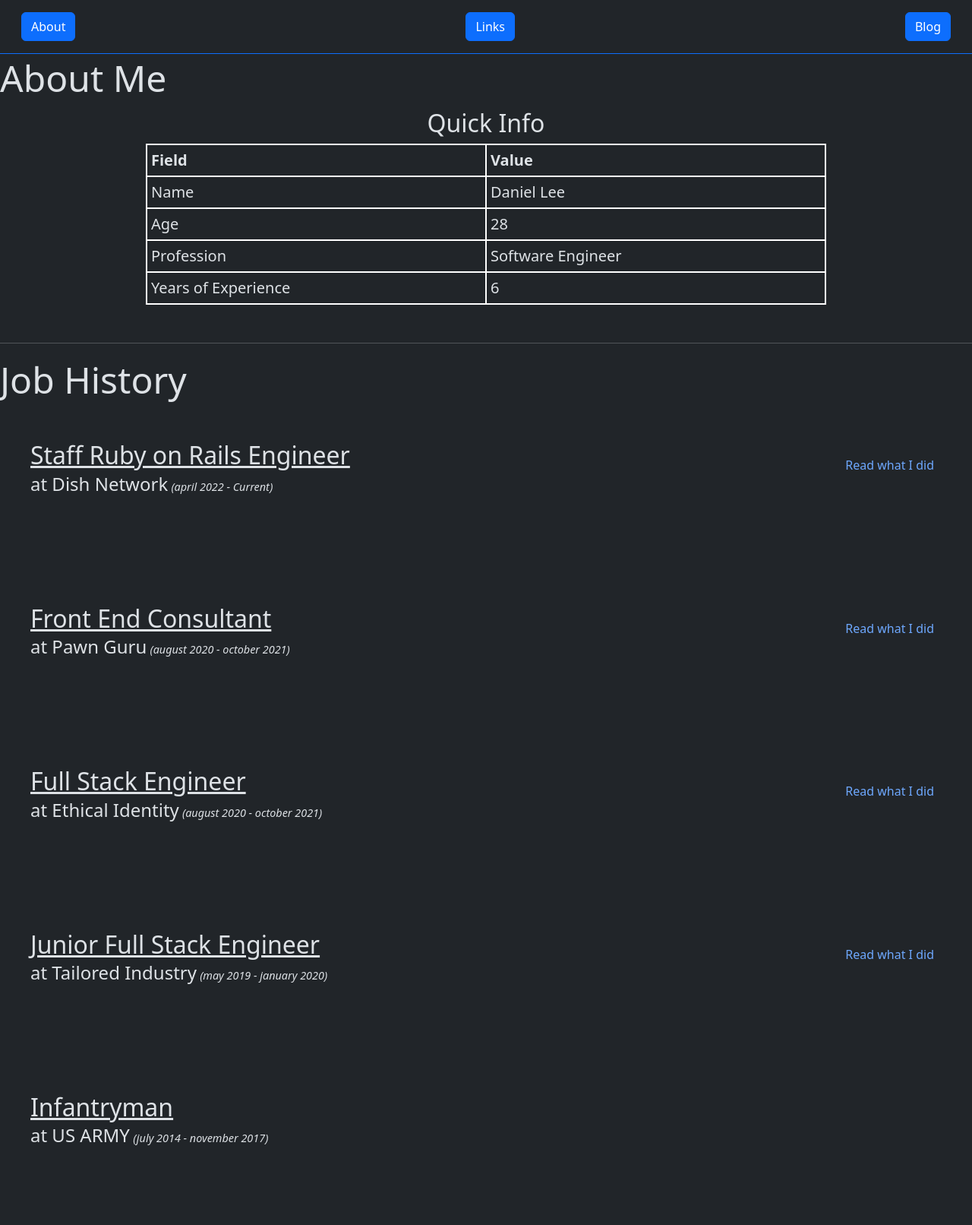
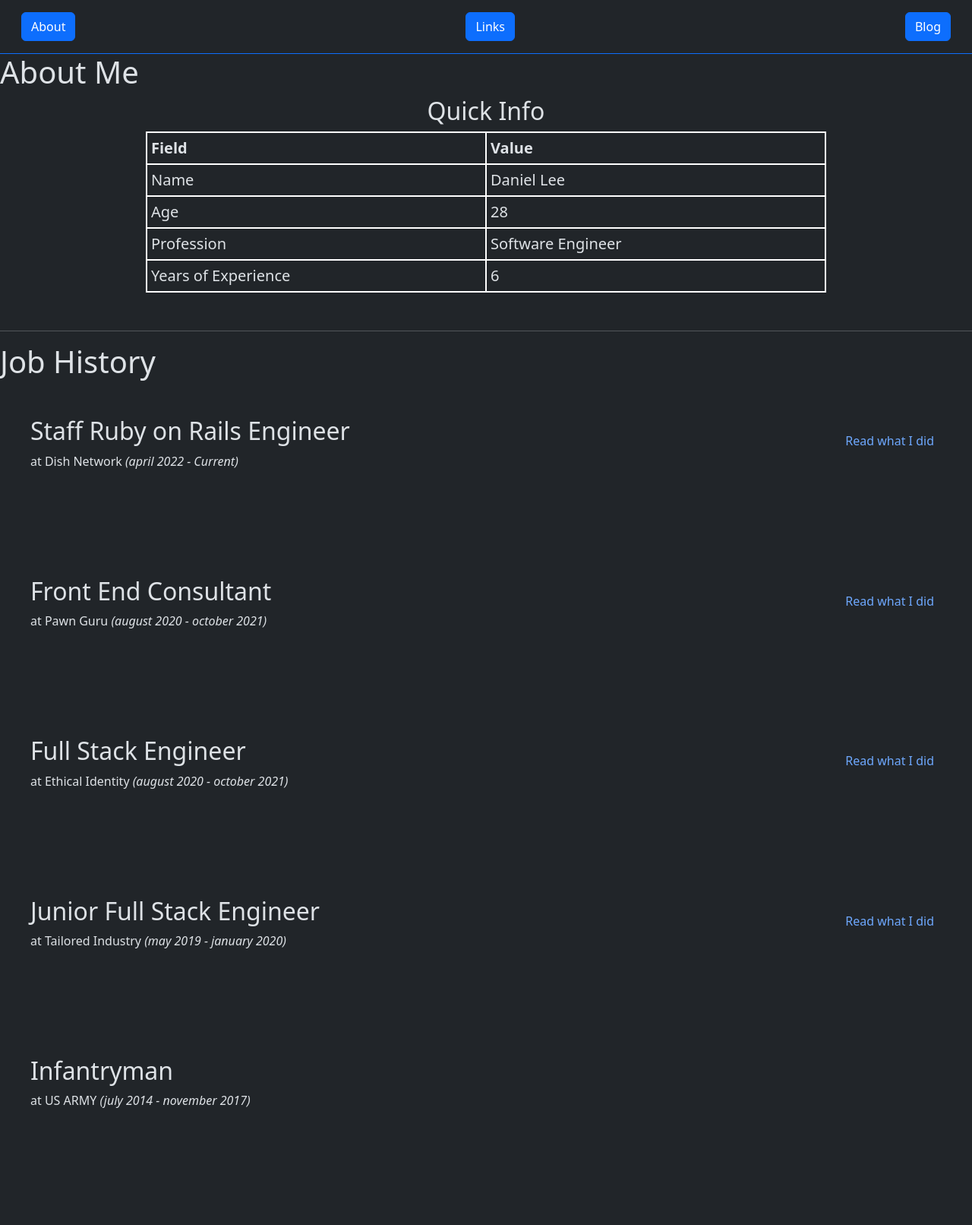
Before and after one commit to danielleedottech/danlee-org, a Jekyll site: the page built from index.html, in a window 1280 px wide. Shown: the whole page at 76% size. Built offline with Jekyll 4.4.1, drawn with Linux system fonts in a browser that asks for light colours; nearby versions of some CDN libraries; library files that are not in the unit come from our copies; after the commit the page ends 1560 px from its top, so only the background shows below that.

Commit message:
removing more un-wanted custom title styling

```diff
--- a/_sass/_layouts/default.scss
+++ b/_sass/_layouts/default.scss
@@ -1,27 +1,4 @@
-.page-title {
-    font-size: 3rem;
-    line-height: 4rem;
-}
 
-.section-title {
-    padding: 0;
-    margin: 0;
-    font-size: 2rem;
-    text-decoration: underline;
-}
-
-.section-sub-title {
-    margin: 0;
-    padding-top: 7px;
-    font-size: 1.5rem;
-}
-
-.section-sub-title-2 {
-    margin: 0;
-    padding: 0;
-    padding-top: 7px;
-    font-size: 0.9rem;
-}
 
 .inline {
     display: inline;
```
